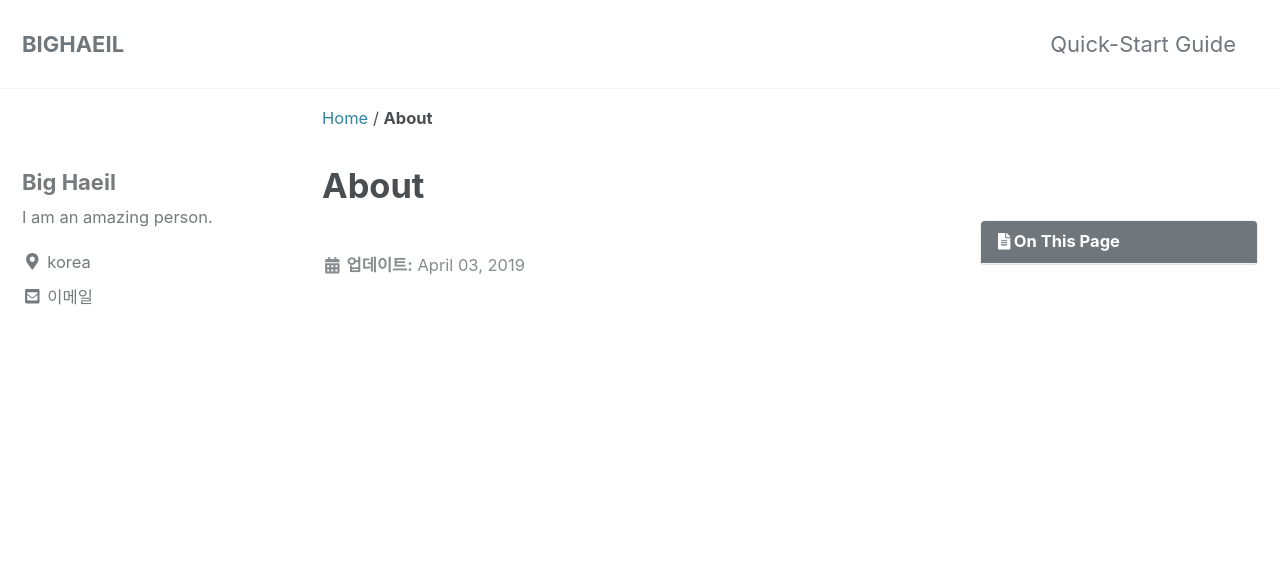
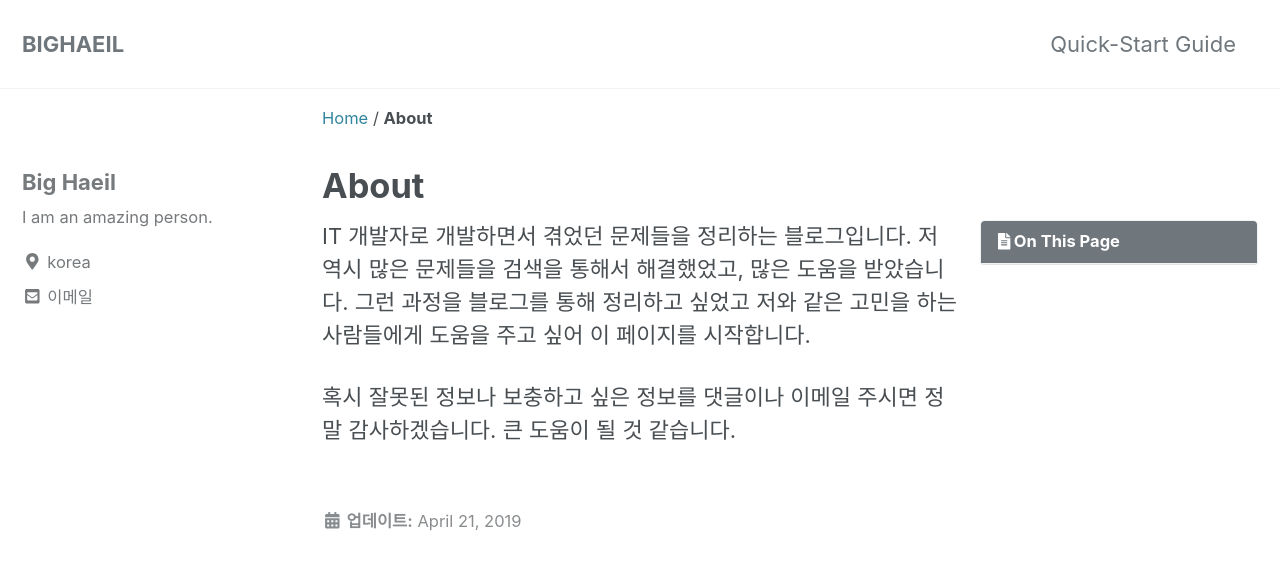
Before and after one commit to bighaeil/bighaeil.github.io, a Jekyll site: the page built from _pages/about.md, in a window 1280 px wide and 900 px high. Shown: the top 570 px of the window. Built offline with Jekyll 4.4.1, drawn with Linux system fonts in a browser that asks for light colours; cached includes are drawn as plain includes; nearby versions of some CDN libraries.

Commit message:
first about

```diff
--- a/_pages/about.md
+++ b/_pages/about.md
@@ -1,17 +1,14 @@
 ---
 permalink: /about/
 title: "About"
-excerpt: "Minimal Mistakes is a flexible two-column Jekyll theme."
-layouts_gallery:
-  - url: /assets/images/mm-layout-splash.png
-    image_path: /assets/images/mm-layout-splash.png
-    alt: "splash layout example"
-  - url: /assets/images/mm-layout-single-meta.png
-    image_path: /assets/images/mm-layout-single-meta.png
-    alt: "single layout with comments and related posts"
-  - url: /assets/images/mm-layout-archive.png
-    image_path: /assets/images/mm-layout-archive.png
-    alt: "archive layout example"
-last_modified_at: 2019-04-03T15:15:09-04:00
+last_modified_at: 2019-04-21T02:15:09-04:00
 toc: true
 ---
+
+IT 개발자로 개발하면서 겪었던 문제들을 정리하는 블로그입니다.
+저 역시 많은 문제들을 검색을 통해서 해결했었고, 많은 도움을 받았습니다.
+그런 과정을 블로그를 통해 정리하고 싶었고
+저와 같은 고민을 하는 사람들에게 도움을 주고 싶어 이 페이지를 시작합니다.
+
+혹시 잘못된 정보나 보충하고 싶은 정보를
+댓글이나 이메일 주시면 정말 감사하겠습니다. 큰 도움이 될 것 같습니다.
```
